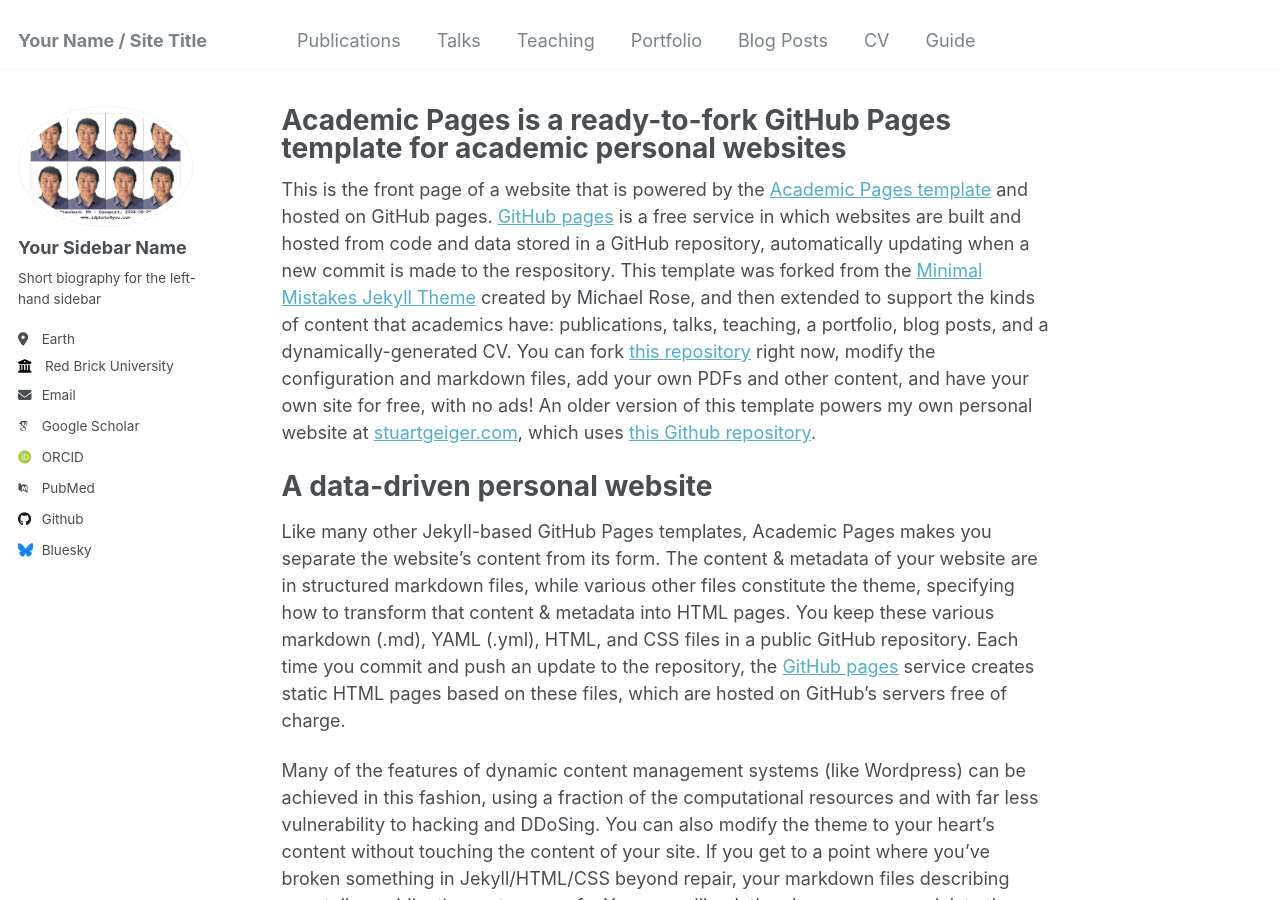
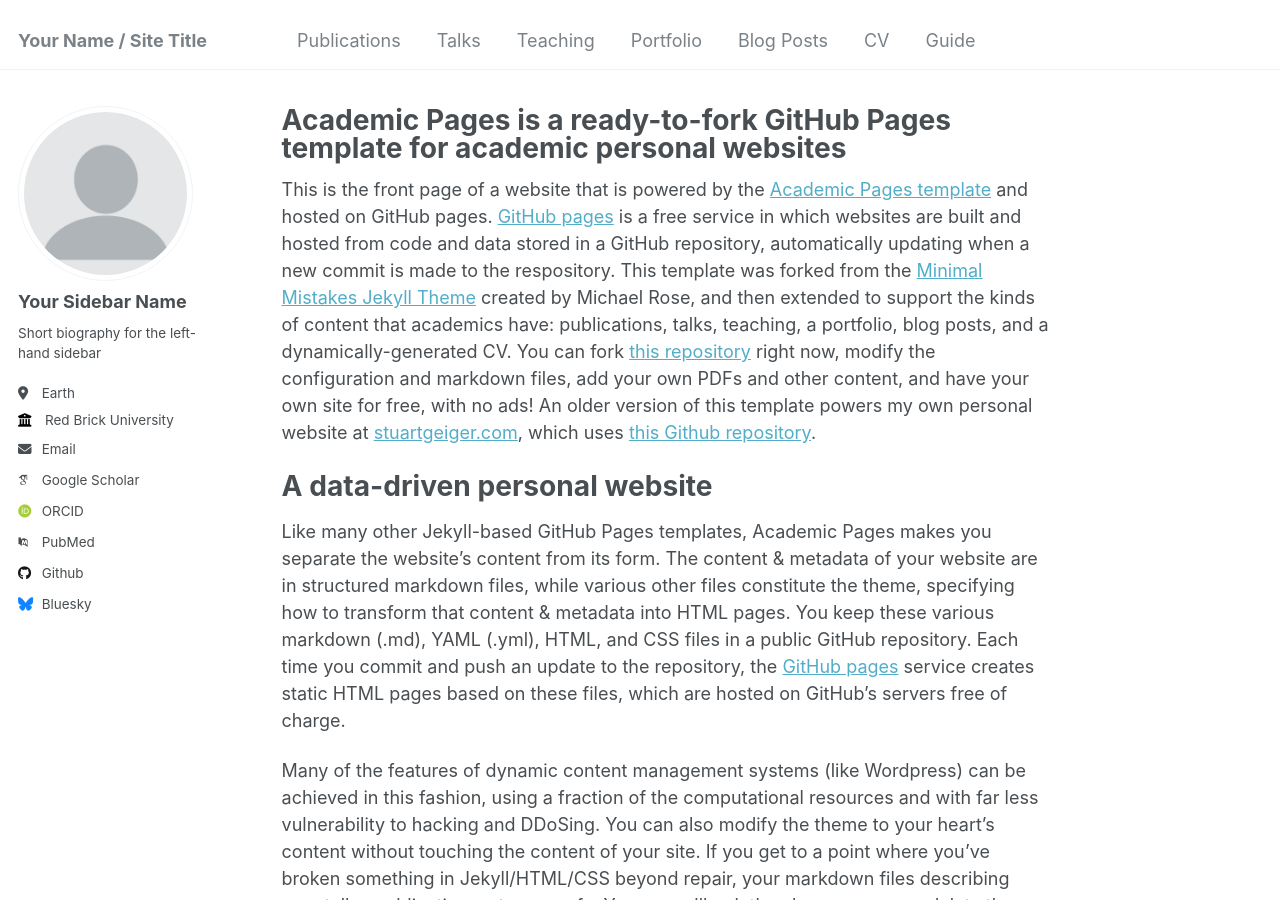
Before and after one commit to Anthony-S-Chen/Anthony-S-Chen.github.io, a Jekyll site: the page built from _pages/about.md, in a window 1280 px wide and 900 px high. Built offline with Jekyll 4.4.1, drawn with Linux system fonts in a browser that asks for light colours; some web fonts are replaced.

Commit message:
Update _config.yml

```diff
--- a/_config.yml
+++ b/_config.yml
@@ -21,7 +21,7 @@ repository               : "academicpages/academicpages.github.io"
 #               Additional customization can be done by editing /_includes/author-profile.html
 author:
   # Biographic information
-  avatar           : "Chen_France_2024_Visa_6_4.jpeg"
+  avatar           : "profile.png"
   name             : "Your Sidebar Name"
   pronouns         : # example: "she/her"
   bio              : "Short biography for the left-hand sidebar"
```
